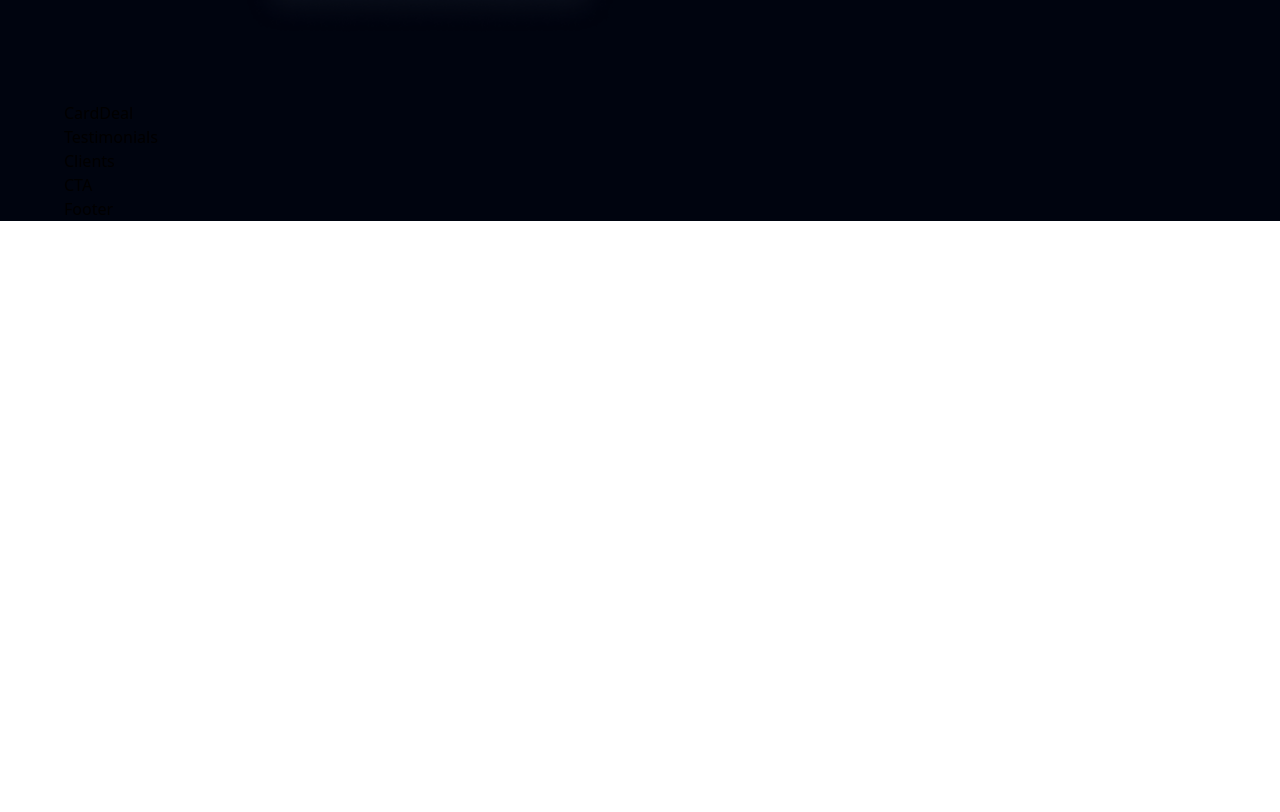
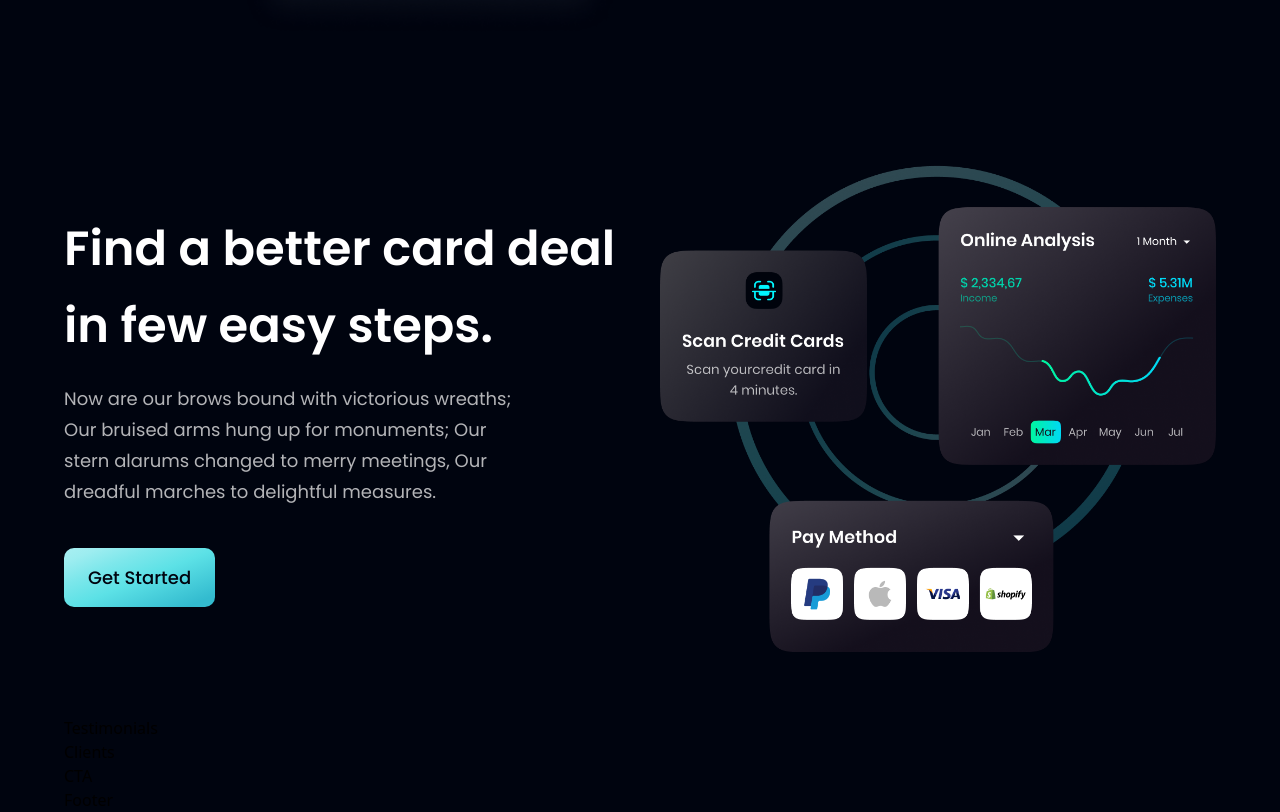
Before and after one commit to hightower9/modern-bank-app, a React (Vite) app: page / in a window 1280 px wide. Shown: the part 2088-2900 px from the top of the page. Before the commit the page ends 2309 px from the top, so only its background shows below. Built offline with nearby package versions, Linux system fonts and the light colour scheme.

Commit message:
Added Card Deal Section

```diff
--- a/src/components/Button.jsx
+++ b/src/components/Button.jsx
@@ -2,7 +2,7 @@
 
 const Button = ({ styles }) => {
   return (
-    <button type="button" className={`py-4 px-6 bg-blue-gradient font-poppins font-medium text-[18px] text-primary outline-none ${styles}`}>
+    <button type="button" className={`py-4 px-6 bg-blue-gradient font-poppins font-medium text-[18px] text-primary outline-none ${styles} rounded-[10px]`}>
       Get Started
     </button>
   )
--- a/src/components/CardDeal.jsx
+++ b/src/components/CardDeal.jsx
@@ -1,9 +1,23 @@
-import React from 'react'
+import { card } from '../assets'
+import styles, { layout } from '../style'
+import Button from './Button'
 
-const CardDeal = () => {
-  return (
-    <div>CardDeal</div>
-  )
-}
+const CardDeal = () => (
+    <section className={layout.section}>
+		<div className={layout.sectionInfo}>
+			<h2 className={styles.heading2}>
+				Find a better card deal <br className="sm:block hidden" /> in few easy steps.
+			</h2>
+			<p className={`${styles.paragraph} max-w-[470px] mt-5`}>
+				Now are our brows bound with victorious wreaths; Our bruised arms hung up for monuments; Our stern alarums changed to merry meetings, Our dreadful marches to delightful measures.
+			</p>
+			<Button styles="mt-10" />
+		</div>
+
+		<div className={layout.sectionImg}>
+			<img src={card} alt="card" className="w-[100%] h-[100%]" />
+		</div>
+	</section>
+)
 
 export default CardDeal
```
